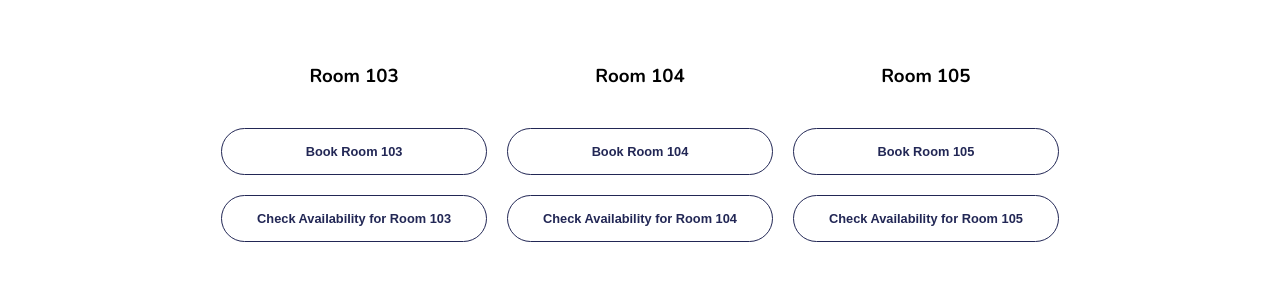
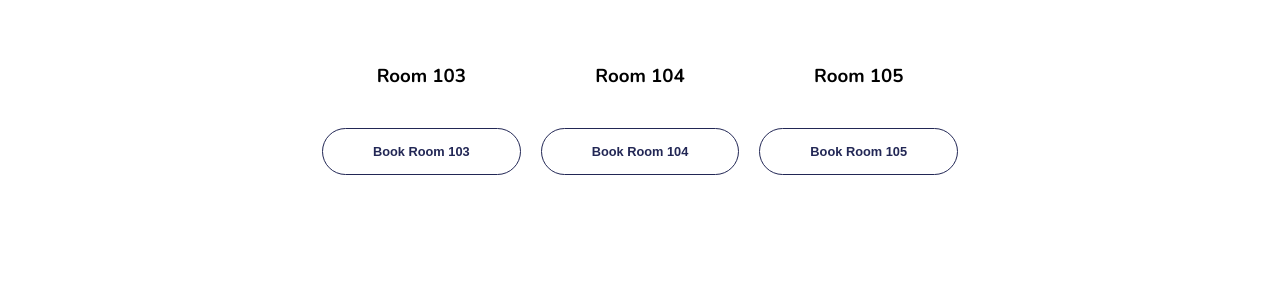
Before and after one commit to Science-Undergraduate-Society/www, a Next.js app: page /scienceStudentCentre/meetingBooking in a window 1280 px wide. Shown: the part 1087-1379 px from the top of the page. Built offline with nearby package versions, Linux system fonts and the light colour scheme; a web font is replaced by a local one.

Commit message:
complete new website feedback requests

```diff
--- a/src/pages/aboutUs/officeHours.js
+++ b/src/pages/aboutUs/officeHours.js
@@ -101,8 +101,8 @@ export default function OfficeHours() {
                 <Time>1:00pm - 2:00pm</Time>
               </TimeSlot>
               <TimeSlot>
-                <Name>Robbie Yang</Name>
-                <PersonTitle>Building Manager</PersonTitle>
+                <Name>Christinah Soneye</Name>
+                <PersonTitle>VP Academic</PersonTitle>
                 <Time>2:00pm - 3:00pm</Time>
               </TimeSlot>
               <TimeSlot>
--- a/src/pages/scienceStudentCentre/meetingBooking.js
+++ b/src/pages/scienceStudentCentre/meetingBooking.js
@@ -42,9 +42,6 @@ export default function MeetingRoomBookings() {
                             <ButtonHollowBlack>
                                 <Link href="https://alsscroom103.youcanbook.me/">Book Room 103</Link>
                             </ButtonHollowBlack>
-                            <ButtonHollowBlack>
-                                <Link href="https://alsscroom103.youcanbook.me/">Check Availability for Room 103</Link>
-                            </ButtonHollowBlack>
                         </ButtonGroup>
 
                         <ButtonGroup>
@@ -52,18 +49,12 @@ export default function MeetingRoomBookings() {
                             <ButtonHollowBlack>
                                 <Link href="https://alsscroom104.youcanbook.me/">Book Room 104</Link>
                             </ButtonHollowBlack>
-                            <ButtonHollowBlack>
-                                <Link href="https://alsscroom103.youcanbook.me/">Check Availability for Room 104</Link>
-                            </ButtonHollowBlack>
                         </ButtonGroup>
 
                         <ButtonGroup>
                             <H3>Room 105</H3>
                             <ButtonHollowBlack>
                                 <Link href="https://alsscroom105.youcanbook.me/">Book Room 105</Link>
-                            </ButtonHollowBlack>
-                            <ButtonHollowBlack>
-                                <Link href="https://alsscroom103.youcanbook.me/">Check Availability for Room 105</Link>
                             </ButtonHollowBlack>
                         </ButtonGroup>
                     </ButtonsContainer>
@@ -231,7 +222,7 @@ const ButtonGroup = styled.div`
 const ButtonHollowBlack = styled.button`
     background-color: transparent;
     color: #222755;
-    padding: 15px 35px;
+    padding: 15px 50px;
     border-radius: 30px;
     border: 1px solid #222755;
     cursor: pointer;
@@ -245,7 +236,7 @@ const ButtonHollowBlack = styled.button`
     }
 
     @media (max-width: 768px) {
-        padding: 10px 20px;
+        padding: 10px 30px;
         font-size: 0.7rem;
     }
 `;
--- a/src/utility/electedExecutives.js
+++ b/src/utility/electedExecutives.js
@@ -23,7 +23,7 @@ export const executiveInfo = [
   {
     name: "Christianah Soneye",
     role: "VP Academic",
-    imagePath: "/images/executive-images/Christianah-Soneye.webp",
+    imagePath: "/images/executive-images/Christianah-Soneye.jpg",
     description: `Hi UBC Science! My name is Christianah Soneye (she/her), and I’m a fifth-year Integrated Science student (Human Physiology & Public Health). I am honoured to serve as your 2023-2024 Science Undergraduate Society (SUS) Vice-President Academic.
     \nAs the SUS VP Academic, I am here to help ensure that you get the most out of your time here at UBC Science by enhancing your academic experience, offering mentorship opportunities, and promoting physical and mental wellness outside of the lecture hall. I also have the privilege of representing you at the Faculty level, advocating for your concerns, sharing the student perspective, and supporting accessibility and inclusion on the Skylight Development Grants, Teaching and Learning Enhancement Fund (TLEF), Science Curriculum, Dean Advisory and Killam Teaching Awards Committees.
     \nIf you have any concerns about your academic experiences, suggestions for points of advocacy at the Faculty level, or thoughts on how SUS could further support your academic, physical and mental wellbeing, please feel free to reach out to me via email at vpacademic@sus.ubc.ca.`,
```
Also changed, not shown: src/pages/studentServices/health.js (+3 -4 lines), 1 other file (tests, documents, lock files or other folders).
